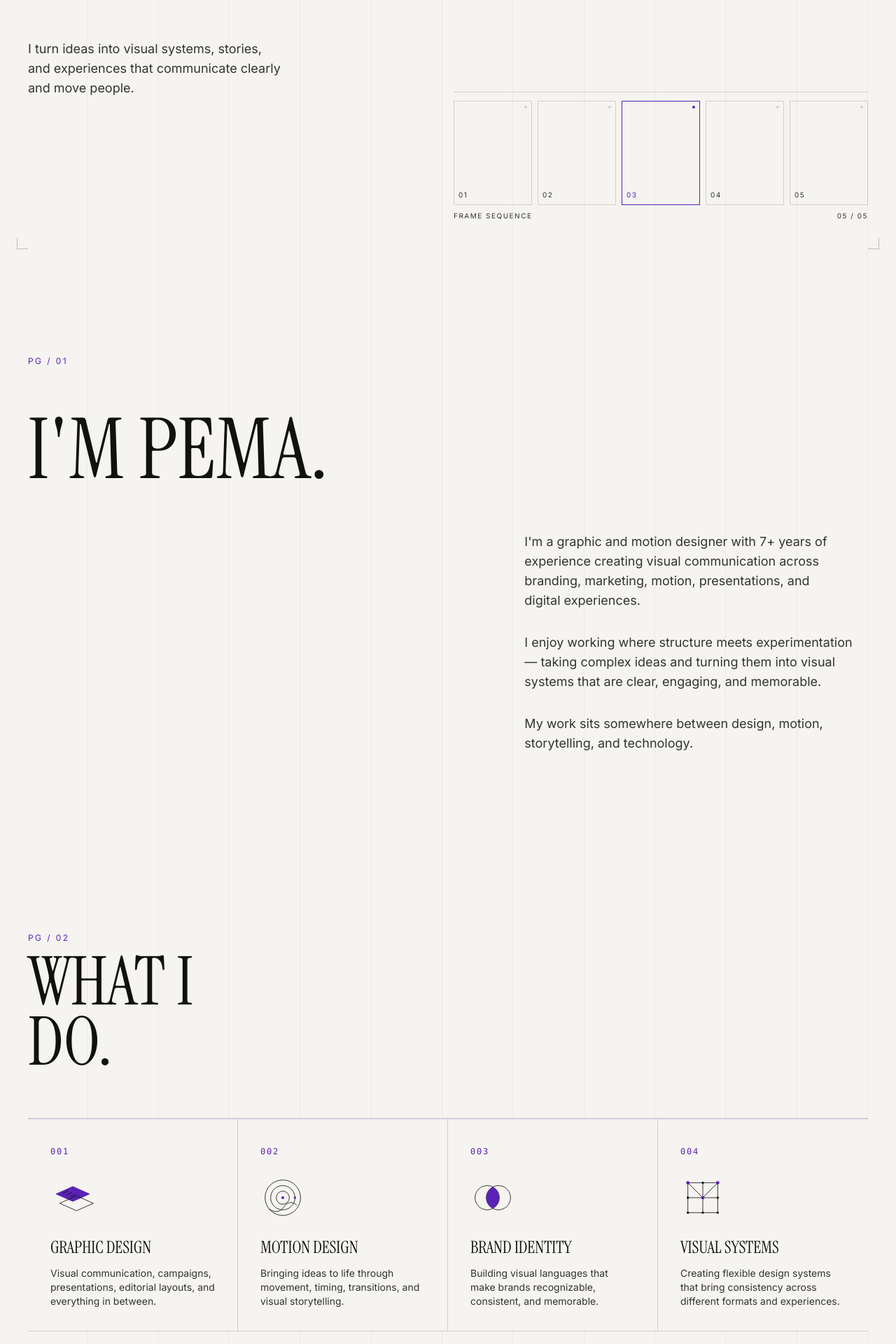
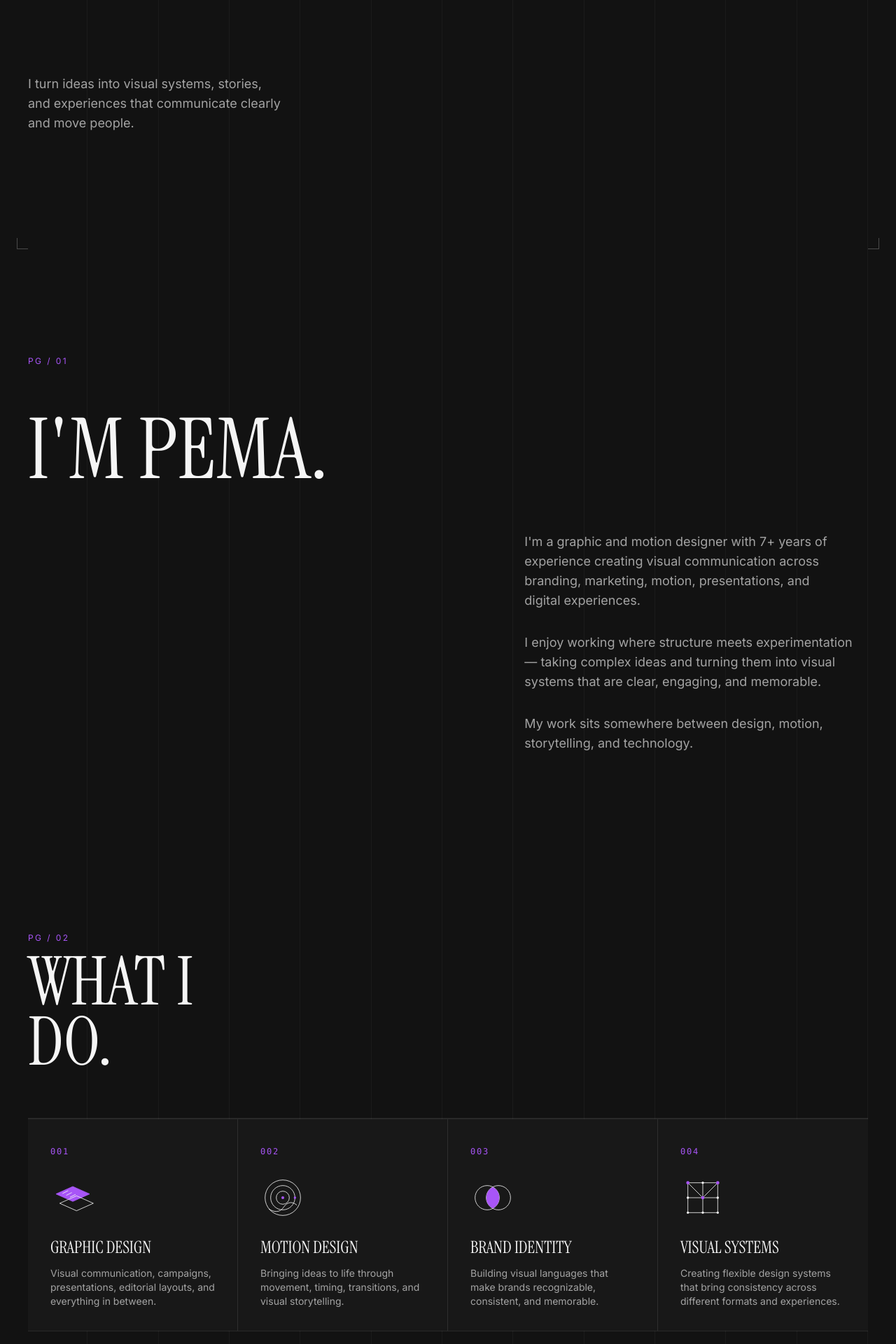
Before and after one commit to pemaghising/pema-portfolio, a Next.js app: page / in a window 1280 px wide. Shown: the part 1220-3140 px from the top of the page at 70% size. Built offline with nearby package versions, Linux system fonts and the light colour scheme.

Commit message:
Refactor all sections to use target grid wrapper styling

```diff
--- a/app/globals.css
+++ b/app/globals.css
@@ -1,6 +1,6 @@
 @import "tailwindcss";
-@import "./themes/purple.css";
-/* To switch palettes, swap the import above for "./themes/warm.css" */
+@import "./themes/dark.css";
+/* Other palettes: "./themes/purple.css", "./themes/warm.css" */
 
 @theme inline {
   --font-serif: var(--font-instrument-serif);
--- /dev/null
+++ b/app/themes/dark.css
@@ -0,0 +1,10 @@
+@theme {
+  --color-background: #121212;
+  --color-surface: #181818;
+  --color-primary: #f5f5f5;
+  --color-secondary: #a3a3a3;
+  --color-accent: #a855f7;
+  --color-white: #f5f5f5;
+
+  --grid-template-columns-editorial: repeat(12, minmax(0, 1fr));
+}
--- a/components/contact/Contact.tsx
+++ b/components/contact/Contact.tsx
@@ -51,7 +51,7 @@ export default function Contact() {
           </a>
         </div>
 
-        <div className="col-span-12 flex flex-wrap gap-x-10 gap-y-4 border-t border-primary/15 pt-8 md:col-span-6 md:col-start-7 md:justify-end md:border-t-0 md:pt-0">
+        <div className="col-span-12 flex flex-wrap gap-x-10 gap-y-4 border-t border-primary/10 pt-8 md:col-span-6 md:col-start-7 md:justify-end md:border-t-0 md:pt-0">
           <a href={`mailto:${contactContent.email}`} className={LINK_CLASS}>
             EMAIL
           </a>
--- a/components/currently/Currently.tsx
+++ b/components/currently/Currently.tsx
@@ -41,13 +41,13 @@ export default function Currently() {
       </div>
 
       <Divider className="mt-20" />
-      <div className="grid grid-cols-1 gap-0 border-t border-b border-accent/20 md:grid-cols-2 lg:grid-cols-4">
+      <div className="grid grid-cols-1 gap-0 border-t border-b border-primary/10 bg-surface md:grid-cols-2 lg:grid-cols-4">
         {currentlyContent.items.map((item, i) => {
           const Icon = ICONS[i];
           return (
             <motion.div
               key={item.title}
-              className={`group relative rounded-none border-accent/20 bg-background p-8 transition-colors duration-300 hover:bg-accent/5 ${CELL_BORDER[i]}`}
+              className={`group relative rounded-none border-primary/10 p-8 transition-colors duration-300 hover:bg-accent/5 ${CELL_BORDER[i]}`}
               initial={{ opacity: 0, y: 20 }}
               whileInView={{ opacity: 1, y: 0 }}
               viewport={{ once: true, margin: "-10% 0px" }}
@@ -62,7 +62,7 @@ export default function Currently() {
                   <Icon className="mb-6 h-16 w-16" />
                 </div>
 
-                <h3 className="font-sans text-lg font-semibold uppercase tracking-tight text-primary">
+                <h3 className="font-serif text-2xl text-primary md:text-3xl">
                   {item.title}
                 </h3>
                 <p className="mt-3 text-pretty font-sans text-sm text-secondary">
--- a/components/hero/Hero.tsx
+++ b/components/hero/Hero.tsx
@@ -65,14 +65,6 @@ export default function Hero() {
           {preventOrphan(heroContent.supporting)}
         </motion.p>
 
-        <motion.div
-          className="col-span-12 self-end md:col-span-6 md:col-start-7"
-          initial={{ opacity: 0, y: 12 }}
-          animate={identityResolved ? { opacity: 1, y: 0 } : {}}
-          transition={{ duration: 0.8, delay: 0.6, ease: EASE }}
-        >
-          <FrameSequence />
-        </motion.div>
       </div>
     </section>
   );
@@ -99,49 +91,6 @@ function ScrollCue({ visible }: { visible: boolean }) {
   );
 }
 
-function FrameSequence() {
-  const frames = ["01", "02", "03", "04", "05"];
-  const activeIndex = 2;
-
-  return (
-    <div className="border-t border-primary/15 pt-3">
-      <div className="grid grid-cols-5 gap-2">
-        {frames.map((frame, i) => {
-          const active = i === activeIndex;
-          return (
-            <div
-              key={frame}
-              className={`group relative aspect-[3/4] border transition-colors duration-300 ${
-                active
-                  ? "border-accent"
-                  : "border-primary/15 hover:border-primary/40"
-              }`}
-            >
-              <span
-                className={`absolute bottom-1.5 left-1.5 font-sans text-[10px] tracking-[0.15em] ${
-                  active ? "text-accent" : "text-secondary"
-                }`}
-              >
-                {frame}
-              </span>
-              <span
-                aria-hidden
-                className={`absolute top-1.5 right-1.5 h-1 w-1 rounded-full transition-colors duration-300 ${
-                  active ? "bg-accent" : "bg-primary/15"
-                }`}
-              />
-            </div>
-          );
-        })}
-      </div>
-      <div className="mt-2 flex justify-between font-sans text-[10px] tracking-[0.15em] text-secondary">
-        <span>FRAME SEQUENCE</span>
-        <span>05 / 05</span>
-      </div>
-    </div>
-  );
-}
-
 function CropMarks() {
   const base = "absolute h-3 w-3 border-primary/25 md:h-4 md:w-4";
   return (
--- a/components/layout/Navigation.tsx
+++ b/components/layout/Navigation.tsx
@@ -3,7 +3,7 @@ import { siteMeta } from "@/data/content";
 
 export default function Navigation() {
   return (
-    <header className="fixed inset-x-0 top-0 z-50 flex items-center justify-between bg-[#F5F4F0]/90 px-8 py-6 backdrop-blur-md">
+    <header className="fixed inset-x-0 top-0 z-50 flex items-center justify-between bg-background/90 px-8 py-6 backdrop-blur-md">
       <a
         href="#top"
         aria-label={`${siteMeta.name} — ${siteMeta.role}. Back to top.`}
--- a/components/personal/BeyondDesign.tsx
+++ b/components/personal/BeyondDesign.tsx
@@ -8,9 +8,20 @@ import { preventOrphan } from "@/lib/typography";
 
 const EASE = [0.16, 1, 0.3, 1] as const;
 
+// Hairline cell borders for a 5-item, 3-column grid: bottom divider between
+// the two rows, right divider between columns within a row, none at the
+// trailing edges (last column of a row, or the final item overall).
+const CELL_BORDER = [
+  "border-b md:border-r",
+  "border-b md:border-r",
+  "border-b",
+  "border-b md:border-b-0 md:border-r",
+  "",
+];
+
 export default function BeyondDesign() {
   return (
-    <section className="relative px-6 py-32 md:px-10">
+    <section className="relative bg-transparent px-6 py-32 md:px-10">
       <div className="grid grid-cols-editorial gap-x-4 gap-y-10">
         <div className="col-span-12 md:col-span-6">
           <SectionLabel index="08" />
@@ -27,13 +38,12 @@ export default function BeyondDesign() {
         </p>
       </div>
 
-      <div className="mt-20">
-        <Divider />
-        <div className="grid grid-cols-1 gap-x-12 gap-y-16 pt-16 md:grid-cols-3">
+      <Divider className="mt-20" />
+      <div className="grid grid-cols-1 gap-0 border-t border-b border-primary/10 bg-surface md:grid-cols-3">
         {beyondDesignContent.items.map((item, i) => (
           <motion.div
             key={item.title}
-              className="space-y-3"
+            className={`space-y-3 border-primary/10 p-8 ${CELL_BORDER[i]}`}
             initial={{ opacity: 0, y: 24 }}
             whileInView={{ opacity: 1, y: 0 }}
             viewport={{ once: true, margin: "-10% 0px" }}
@@ -51,7 +61,6 @@ export default function BeyondDesign() {
           </motion.div>
         ))}
       </div>
-      </div>
     </section>
   );
 }
--- a/components/philosophy/Philosophy.tsx
+++ b/components/philosophy/Philosophy.tsx
@@ -15,7 +15,7 @@ export default function Philosophy() {
       {philosophyContent.map((item, i) => (
         <div
           key={item.support}
-          className="grid min-h-[85vh] grid-cols-editorial items-center gap-x-4 border-t border-primary/15 first:border-t-0"
+          className="grid min-h-[85vh] grid-cols-editorial items-center gap-x-4 border-t border-primary/10 first:border-t-0"
         >
           <motion.div
             className="col-span-12 md:col-span-10"
--- a/components/services/WhatIDo.tsx
+++ b/components/services/WhatIDo.tsx
@@ -39,13 +39,13 @@ export default function WhatIDo() {
       </div>
 
       <Divider />
-      <div className="grid grid-cols-1 gap-0 border-t border-b border-accent/20 md:grid-cols-2 lg:grid-cols-4">
+      <div className="grid grid-cols-1 gap-0 border-t border-b border-primary/10 md:grid-cols-2 lg:grid-cols-4">
         {whatIDoContent.map((item, i) => {
           const Icon = ICONS[i];
           return (
             <motion.div
               key={item.title}
-              className={`group relative rounded-none border-accent/20 bg-background p-8 transition-colors duration-300 hover:bg-accent/5 ${CELL_BORDER[i]}`}
+              className={`group relative rounded-none border-primary/10 bg-surface p-8 transition-colors duration-300 hover:bg-accent/5 ${CELL_BORDER[i]}`}
               initial={{ opacity: 0, y: 20 }}
               whileInView={{ opacity: 1, y: 0 }}
               viewport={{ once: true, margin: "-10% 0px" }}
--- a/components/ui/Divider.tsx
+++ b/components/ui/Divider.tsx
@@ -8,7 +8,7 @@ export default function Divider({ className = "" }: { className?: string }) {
   return (
     <motion.div
       aria-hidden
-      className={`h-px w-full origin-left bg-primary/15 ${className}`}
+      className={`h-px w-full origin-left bg-primary/10 ${className}`}
       initial={{ scaleX: 0 }}
       whileInView={{ scaleX: 1 }}
       viewport={{ once: true, margin: "-10% 0px" }}
```
Also changed, not shown: components/experience/Experience.tsx (+9 -7 lines), 1 other file (tests, documents, lock files or other folders). Lines whose indentation alone changed are shown as unchanged.
